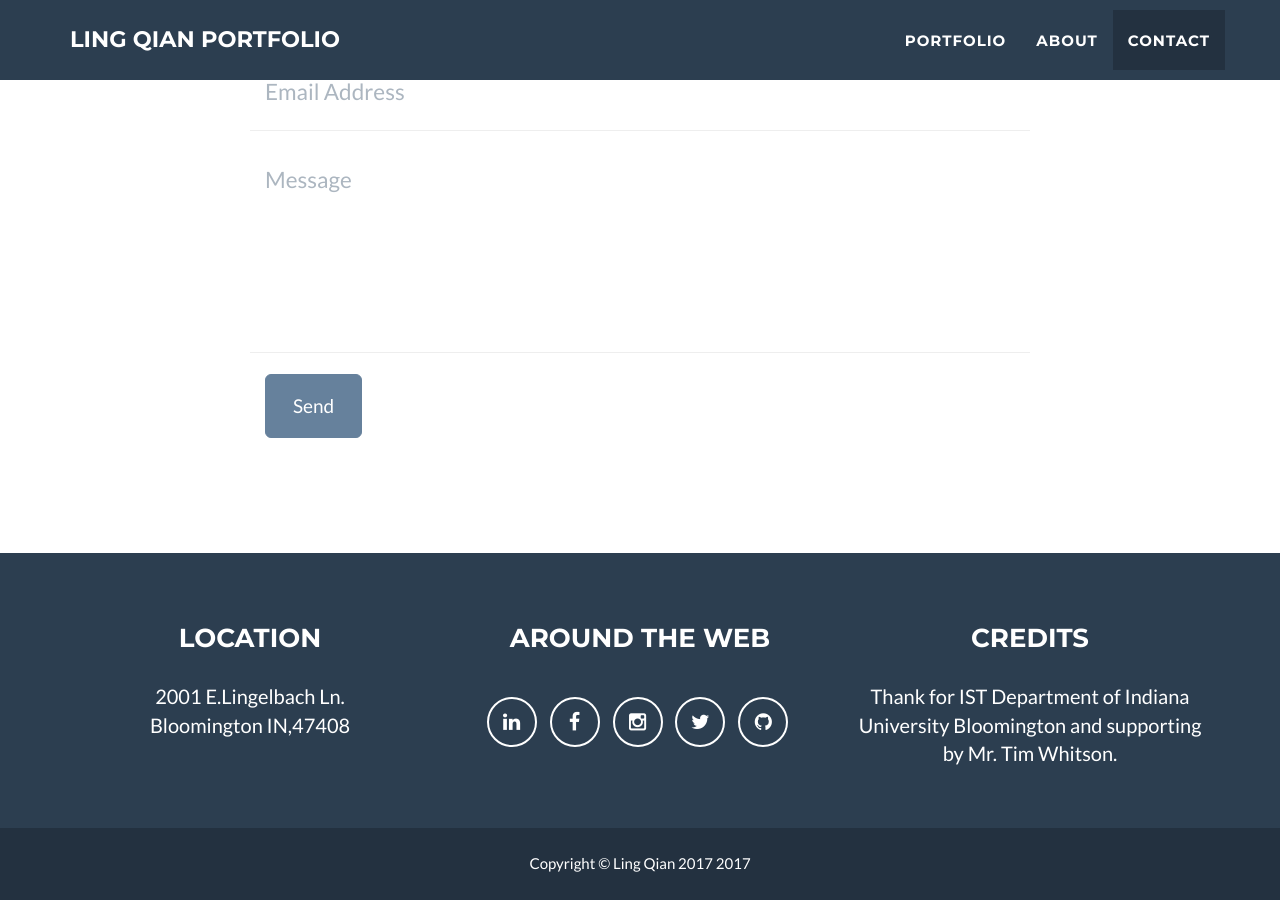
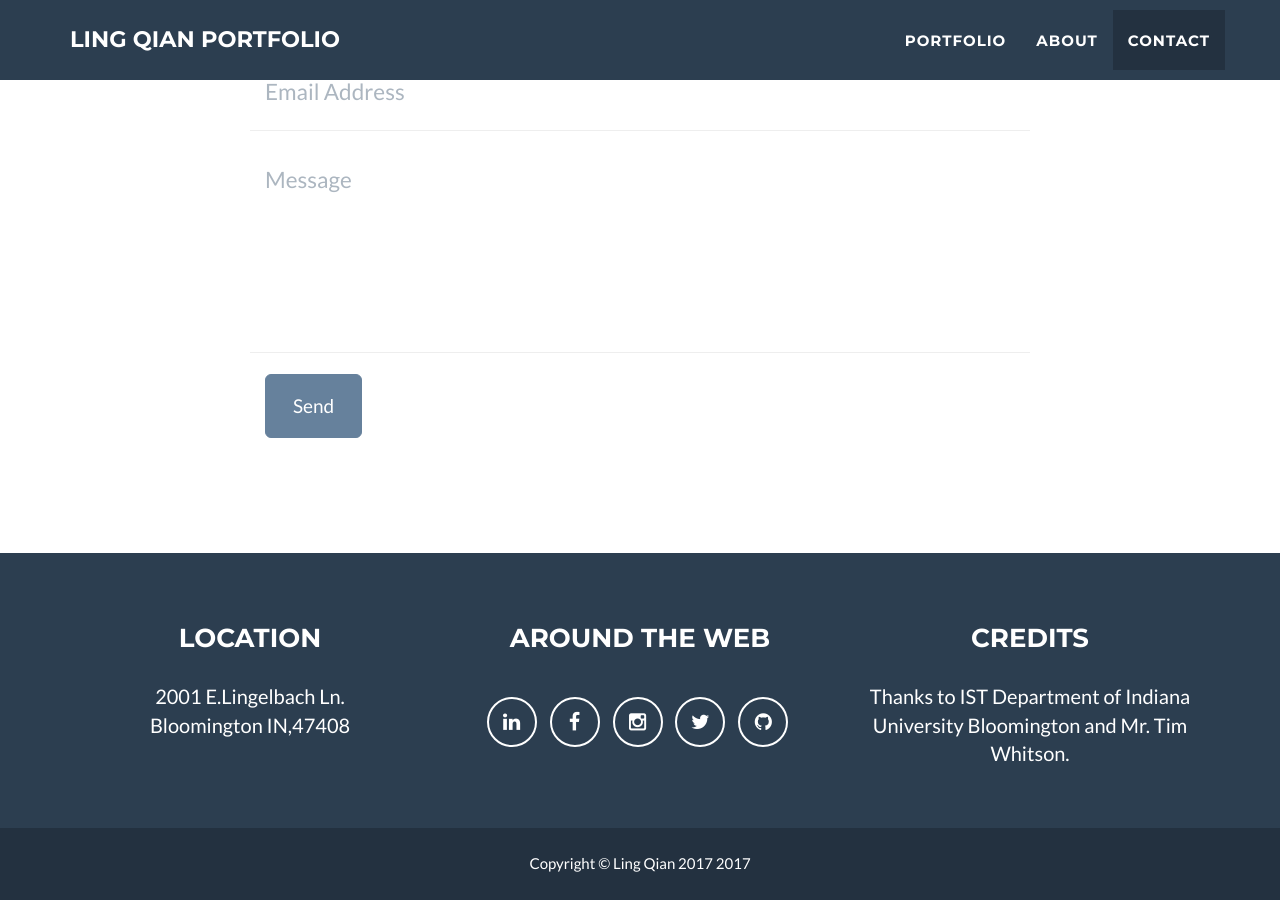
Before and after one commit to lingqiann/lingqiann.github.io, a Jekyll site: the page built from index.html, in a window 1280 px wide and 900 px high, scrolled down 2881 px. Built offline with Jekyll 4.4.1, drawn with Linux system fonts in a browser that asks for light colours.

Commit message:
Update _config.yml

```diff
--- a/_config.yml
+++ b/_config.yml
@@ -55,7 +55,7 @@ address:
   - line: Bloomington IN,47408
 
 # Credits content
-credits: 'Thank for IST Department of Indiana University Bloomington and supporting by Mr. Tim Whitson.'
+credits: 'Thanks to IST Department of Indiana University Bloomington and Mr. Tim Whitson.'
 
 # Build settings
 markdown: kramdown
```
